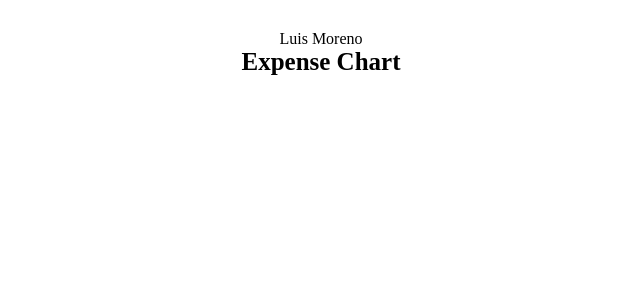
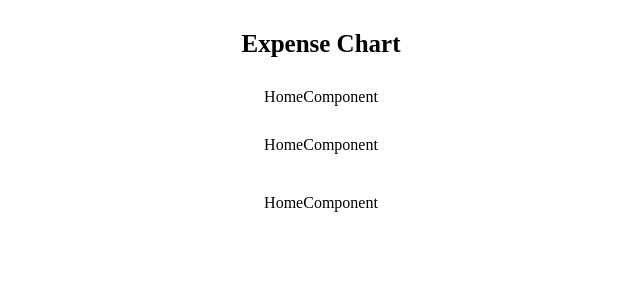
Before and after one commit to Louie-cpu/Expenses-Chart, a React (Create React App) app in the folder expenses-chart/: page / in a window 1280 px wide. Shown: the top 300 px of the page, without its empty margins (319-959 px from the left). Built offline with nearby package versions, Linux system fonts and the light colour scheme.

Commit message:
creating and styling components for heading and transactions

```diff
--- a/expenses-chart/src/App.js
+++ b/expenses-chart/src/App.js
@@ -1,5 +1,6 @@
 import { createGlobalStyle } from "styled-components"
 import styled from "styled-components"
+import HomeComponent from "./mods/home"
 
 const Container = styled.div`
   display: flex;
@@ -17,8 +18,8 @@ const Header = styled.span`
 function App() {
   return (
     <Container>
-      Luis Moreno
       <Header>Expense Chart</Header>
+      <HomeComponent />
     </Container>
   )
 }
--- a/expenses-chart/src/index.js
+++ b/expenses-chart/src/index.js
@@ -1,6 +1,6 @@
 import React from "react"
 import ReactDOM from "react-dom/client"
-import "./index.css"
+
 import App from "./App"
 
 const root = ReactDOM.createRoot(document.getElementById("root"))
--- /dev/null
+++ b/expenses-chart/src/mods/home/OverviewComponent.js
@@ -0,0 +1,14 @@
+import styled from "styled-components"
+
+const Container = styled.div`
+  display: flex;
+  flex-direction: column;
+  align-items: center;
+  margin: 30px 0 10px;
+  font-family: "Inter-Tight";
+`
+const OverviewComponent = (props) => {
+  return <Container>HomeComponent</Container>
+}
+
+export default OverviewComponent
--- /dev/null
+++ b/expenses-chart/src/mods/home/TransactionComponent.js
@@ -0,0 +1,14 @@
+import styled from "styled-components"
+
+const Container = styled.div`
+  display: flex;
+  flex-direction: column;
+  align-items: center;
+  margin: 30px 0 10px;
+  font-family: "Inter-Tight";
+`
+const TransactionComponent = (props) => {
+  return <Container>HomeComponent</Container>
+}
+
+export default TransactionComponent
--- /dev/null
+++ b/expenses-chart/src/mods/home/index.js
@@ -0,0 +1,21 @@
+import styled from "styled-components"
+import OverviewComponent from "./OverviewComponent"
+import TransactionComponent from "./TransactionComponent"
+const Container = styled.div`
+  display: flex;
+  flex-direction: column;
+  align-items: center;
+  margin: 30px 0 10px;
+  font-family: "Inter-Tight";
+`
+const HomeComponent = (props) => {
+  return (
+    <Container>
+      HomeComponent
+      <OverviewComponent />
+      <TransactionComponent />
+    </Container>
+  )
+}
+
+export default HomeComponent
```
